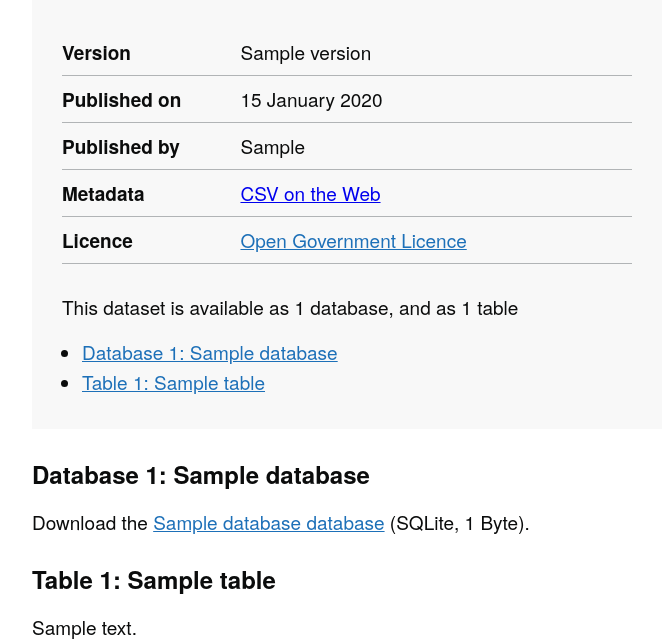
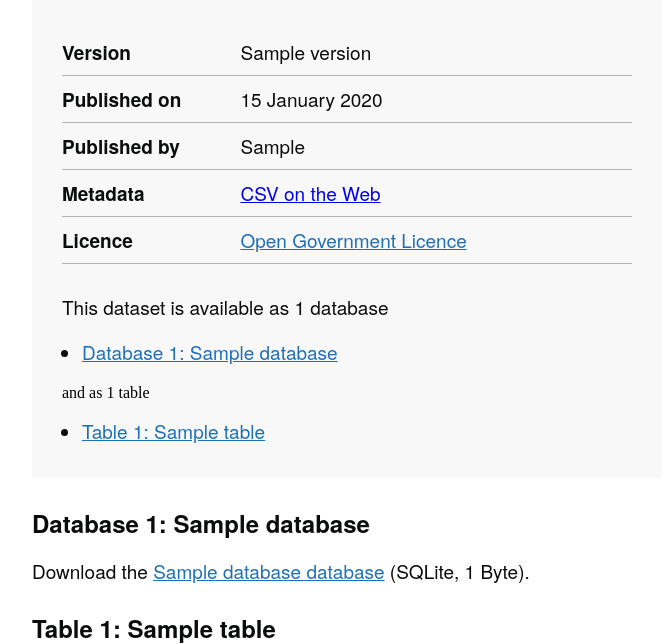
Before and after one commit to uktrade/public-data-api, a Flask app: template templates/metadata.html in a window 1280 px wide. Shown: the part 161-805 px from the top of the page, without its empty margins (128-791 px from the left). Run offline with Flask 2, Linux system fonts and the light colour scheme; the template is opened without the code that fills it: most values are stand-ins (such as "Sample title", 1, 10 or a date in 2020).

Commit message:
feat: separate database and table lists
Felt a bit odd them being together

```diff
--- a/templates/metadata.html
+++ b/templates/metadata.html
@@ -44,15 +44,18 @@
             </dl>
 
             {% if databases %}
-                <p class="govuk-body">This dataset is available as 1 database, and as {{ csvw['tables']|length }} table{% if csvw['tables']|length > 1 %}s.{% endif %}</p>
+                <p class="govuk-body">This dataset is available as 1 database</p>
+
+                <ul class="govuk-list govuk-list--bullet">
+                    <li><a class="govuk-link govuk-link--no-visited-state" href="#database--1">Database 1: {{ databases[0]['dc:title'] }}</a></li>
+                </ul>
+
+                <p>and as {{ csvw['tables']|length }} table{% if csvw['tables']|length > 1 %}s.{% endif %}</p>
             {% else %}
                 <p class="govuk-body">This dataset consists of {{ csvw['tables']|length }} table{% if csvw['tables']|length > 1 %}s.{% endif %}</p>
             {% endif %}
 
             <ul class="govuk-list govuk-list--bullet govuk-!-margin-bottom-0">
-            {% if databases %}
-                <li><a class="govuk-link govuk-link--no-visited-state" href="#database--1">Database 1: {{ databases[0]['dc:title'] }}</a></li>
-            {% endif %}
             {% for table in csvw['tables'] %}
                 <li><a class="govuk-link govuk-link--no-visited-state" href="#{{ table['_html_id'] }}">Table {{ loop.index }}: {{ table['dc:title'] }}</a></li>
             {% endfor %}
```
